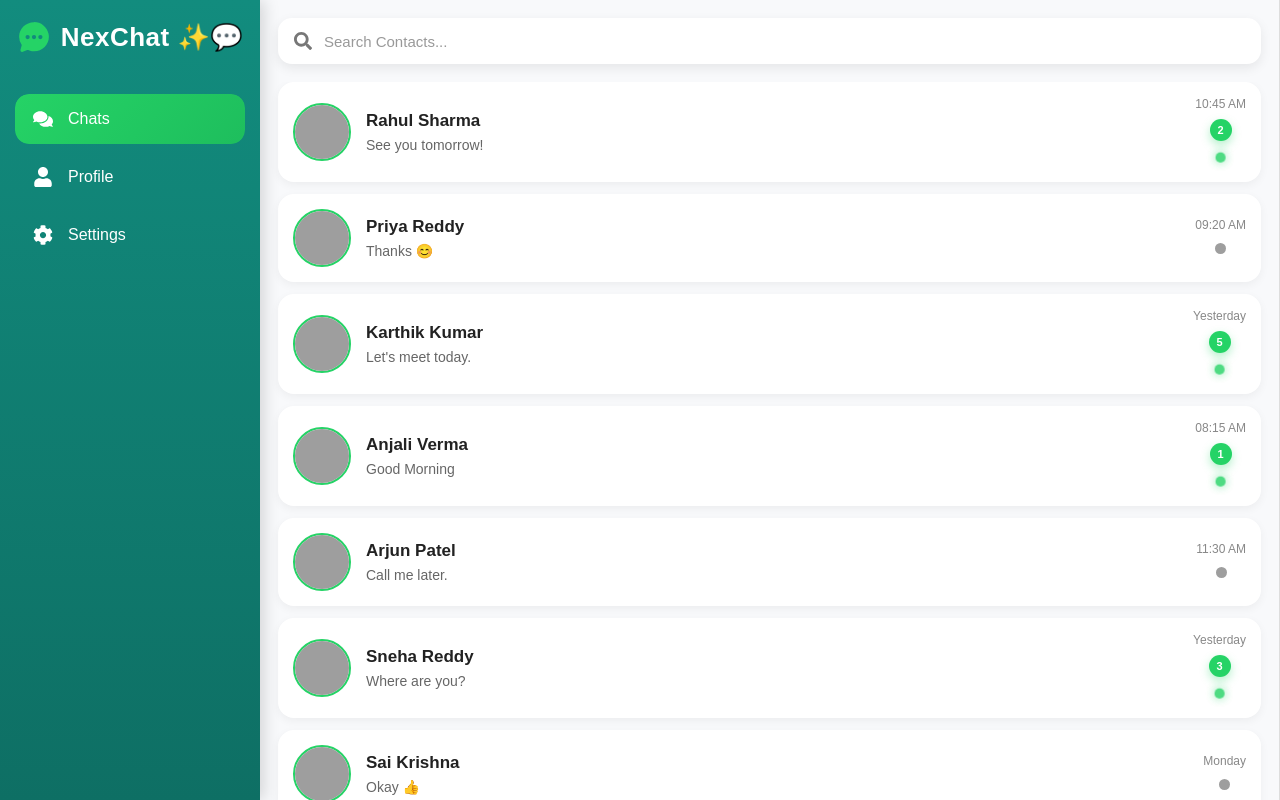
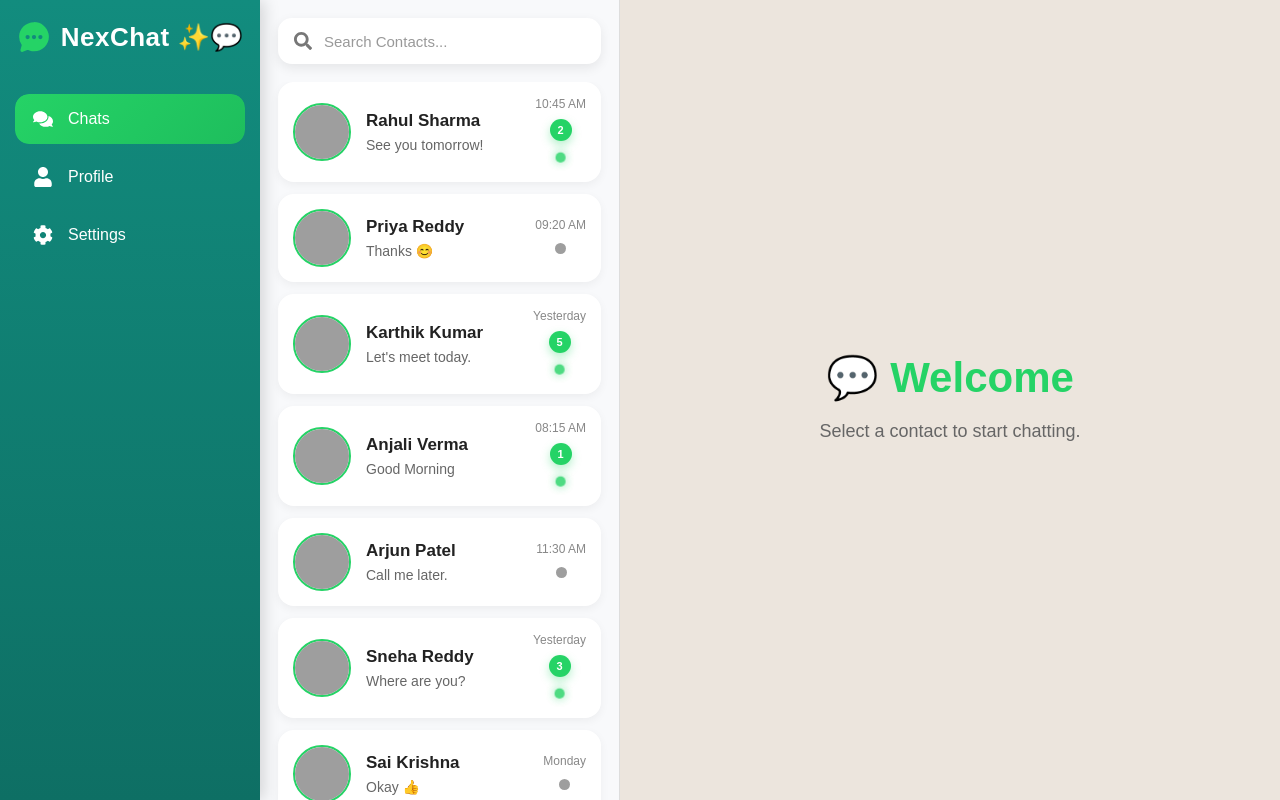
Before and after one commit to ganesh918/chat-application, a React (Vite) app: page /dashboard in a window 1280 px wide. Built offline with nearby package versions, Linux system fonts and the light colour scheme; grey boxes are pictures that could not be loaded.

Commit message:
Updated project files

```diff
--- a/src/styles/global.css
+++ b/src/styles/global.css
@@ -131,14 +131,16 @@ transition:.3s;
 .back-btn:hover{
 background:#128C7E;
 }
+@media (max-width: 768px) {
+
     html,
     body,
     #root {
-    width: 100% !important;
-    height: 100% !important;
-    margin: 0 !important;
-    padding: 0 !important;
-    overflow-x: hidden !important;
+        width: 100%;
+        height: 100%;
+        margin: 0;
+        padding: 0;
+        overflow-x: hidden;
     }
 
     .dashboard-container,
@@ -147,4 +149,7 @@ body,
     .chat-window {
         width: 100% !important;
         max-width: 100% !important;
+        min-width: 100% !important;
     }
+
+}
```
Lines whose indentation alone changed are shown as unchanged.
